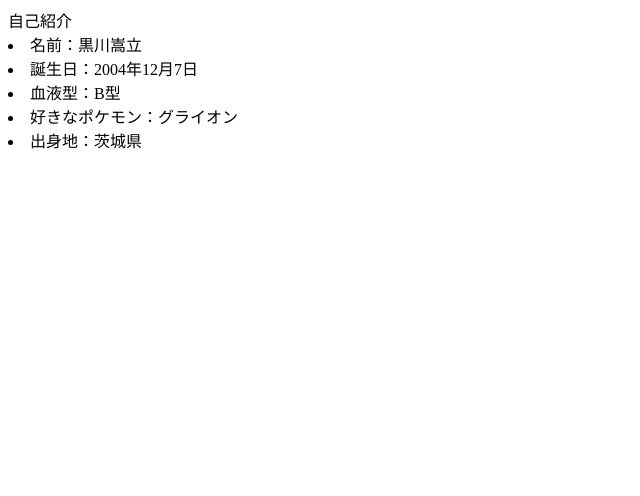
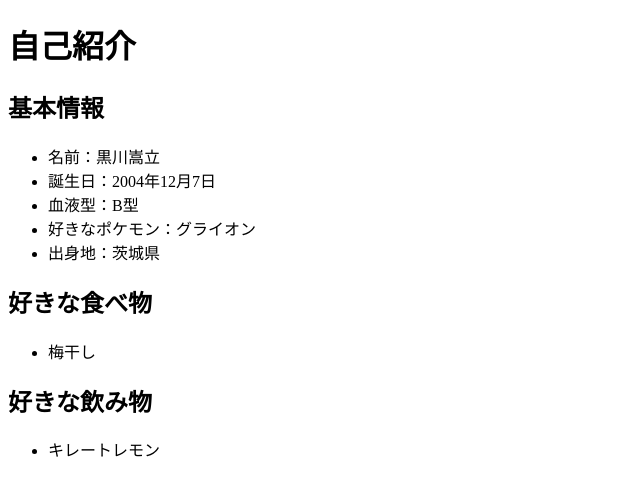
Before and after one commit to kurokawatakeru/dsc, a plain HTML site: page index.html in a window 1280 px wide. Shown: the whole page, without its empty margins (0-640 px from the left). Drawn offline with Linux system fonts and the light colour scheme.

Commit message:
自己紹介　改

```diff
--- a/index.html
+++ b/index.html
@@ -5,12 +5,28 @@
     <meta name="viewport" content="width=device-width, initial-scale=1.0">
     <title>自己紹介</title>
 </head>
-自己紹介
 <body>
+    <h1>自己紹介</h1>
+    <h2>基本情報</h2>
+    <ul>
     <li>名前：黒川嵩立</li>
     <li>誕生日：2004年12月7日</li>
     <li>血液型：B型</li>
     <li>好きなポケモン：グライオン</li>
     <li>出身地：茨城県</li>
+    </ul>
+    <h2>好きな食べ物
+    </h2>
+    <ul>
+        <li>梅干し</li>
+    </ul>
+    <h2>
+        好きな飲み物
+    </h2>
+    <ul>
+        <li>
+            キレートレモン
+        </li>
+    </ul>
 </body>
 </html>
```
